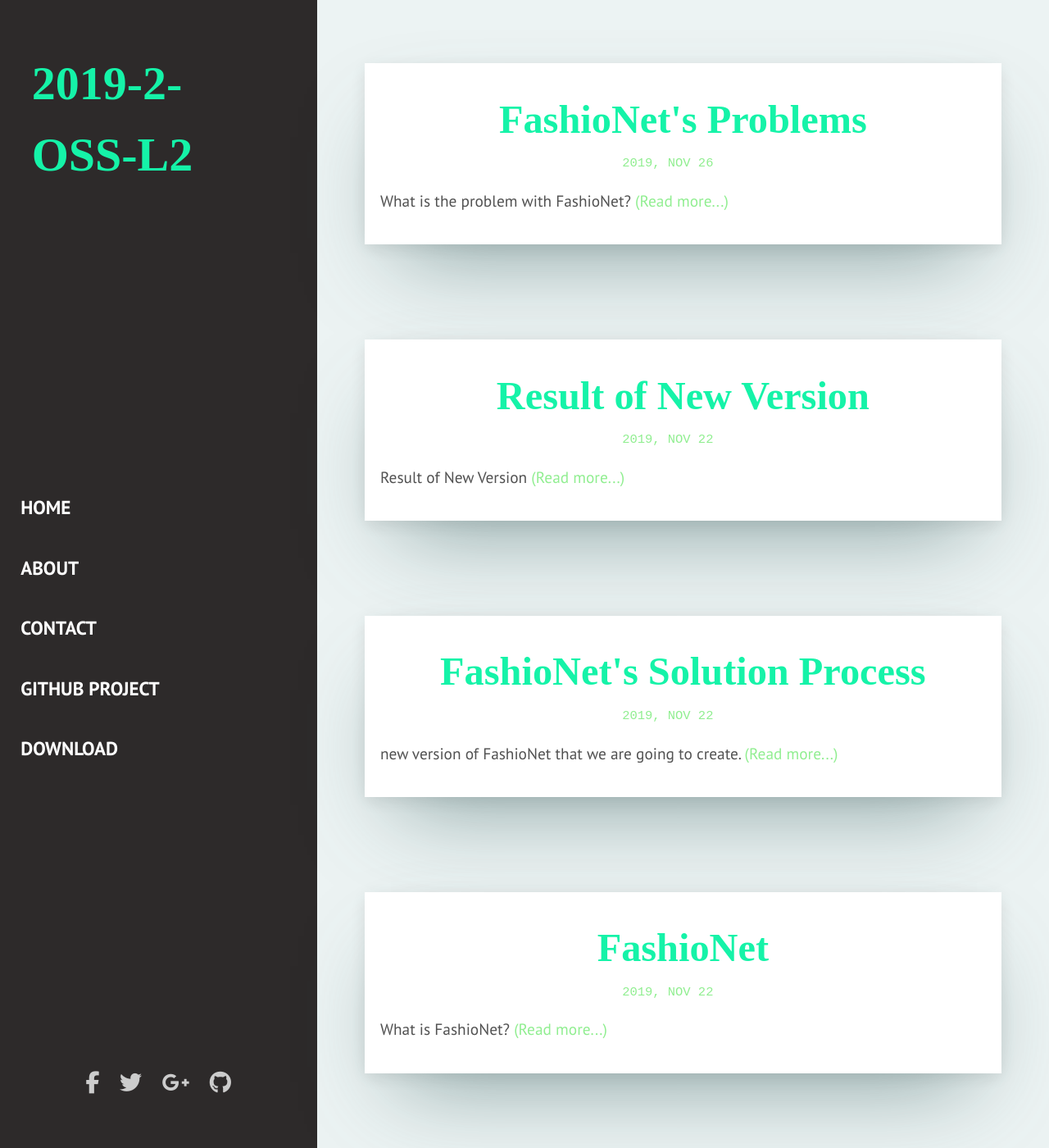
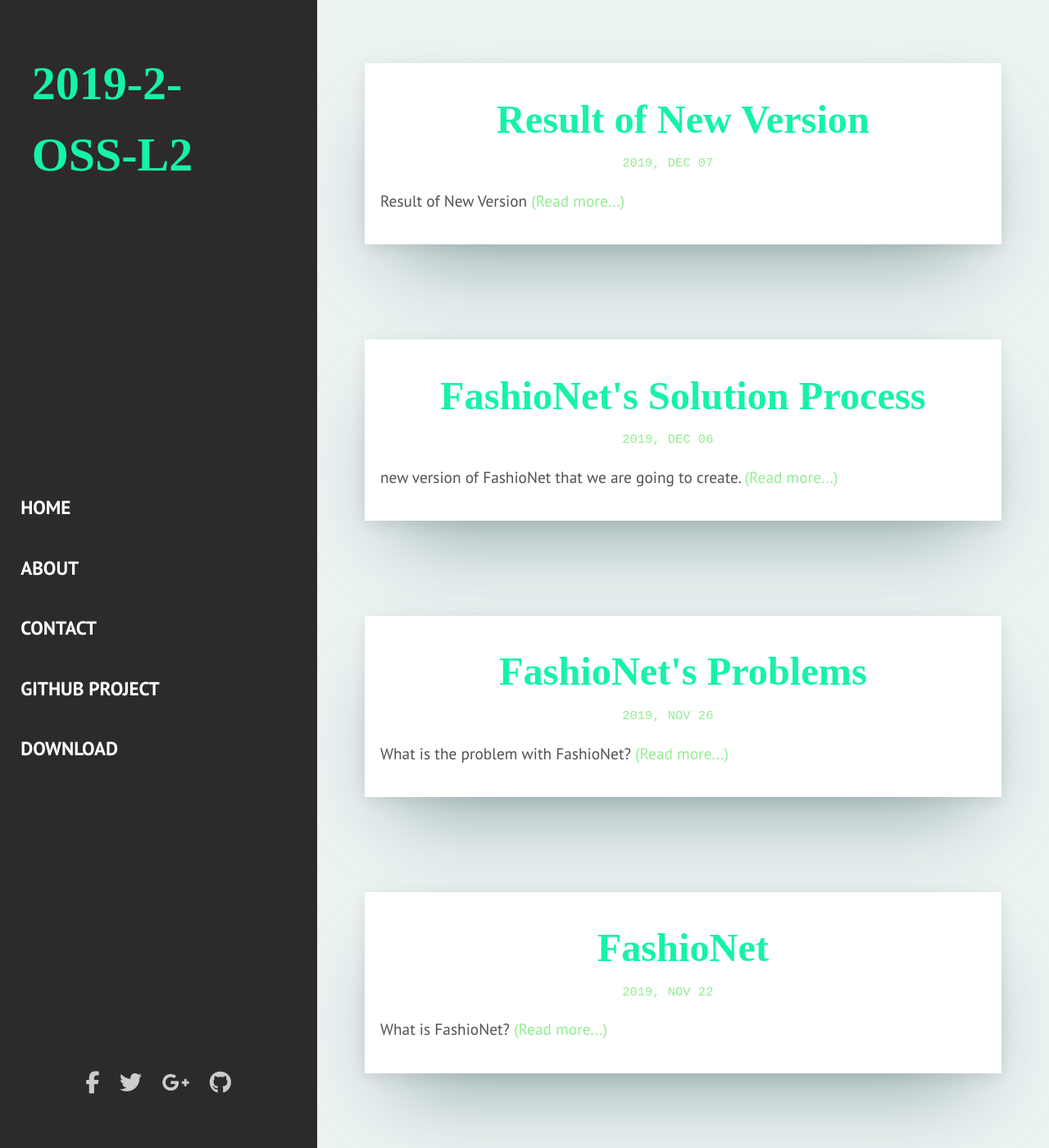
Before and after one commit to JunHyeongKim73/2019-2-OSS-L2, a Jekyll site: the page built from index.html, in a window 1280 px wide and 1400 px high. Shown: the whole window at 82% size. Built offline with Jekyll 4.4.1, drawn with Linux system fonts in a browser that asks for light colours; nearby versions of some CDN libraries; some web fonts are replaced; library files that are not in the unit come from our copies; the list of posts is cut into pages by our own code.

```diff
--- a/_posts/2019-12-02-FashioNet's-Solution-Process.markdown
+++ b/_posts/2019-12-02-FashioNet's-Solution-Process.markdown
@@ -1,7 +1,7 @@
 ---
 layout: post
 title:  "FashioNet's Solution Process"
-date:   2019-11-22 22:00:00
+date:   2019-12-06 22:00:00
 description: new version of FashioNet that we are going to create.
 ---
 
--- a/_posts/2019-12-07-Result.markdown
+++ b/_posts/2019-12-07-Result.markdown
@@ -1,7 +1,7 @@
 ---
 layout: post
 title:  "Result of New Version"
-date:   2019-11-22 22:00:00
+date:   2019-12-07 22:00:00
 description: Result of New Version
 ---
 
```
